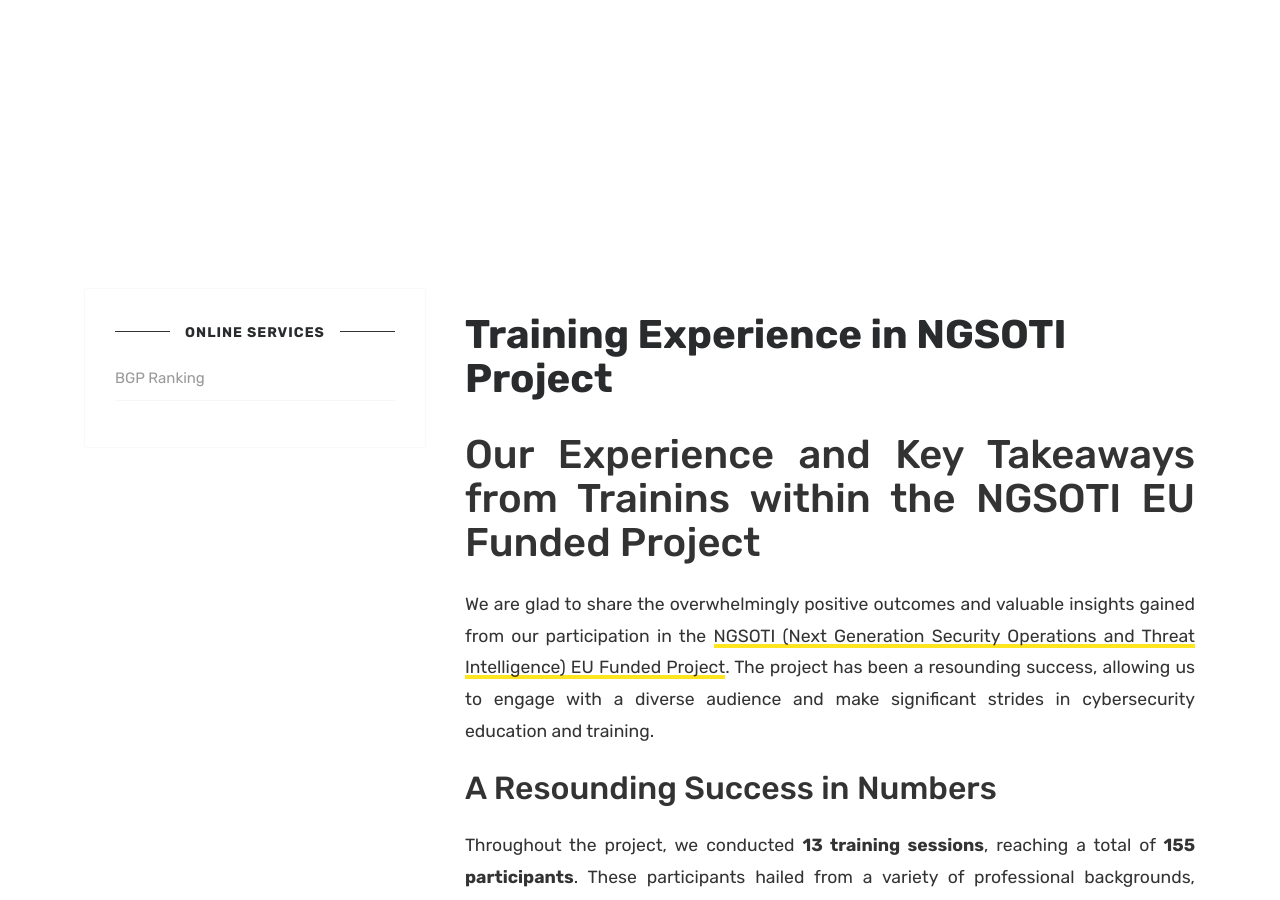
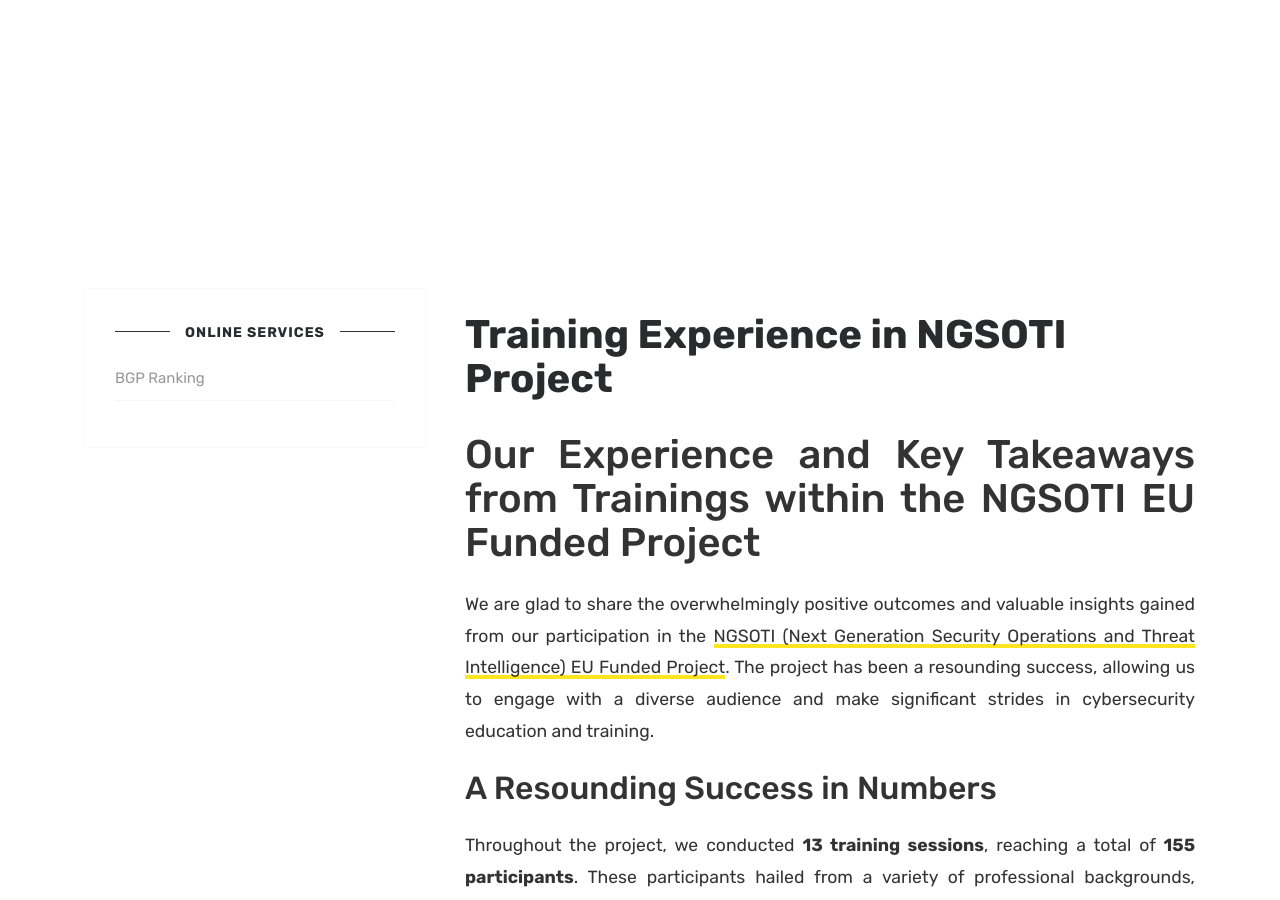
Before and after one commit to D4-project/d4-website, a Jekyll site: the page built from _posts/2025-06-19-Training-Experience-in-NGSOTI.md, in a window 1280 px wide and 900 px high. Built offline with Jekyll 4.4.1, drawn with Linux system fonts in a browser that asks for light colours.

Commit message:
chg: [blog] typo fixed

```diff
--- a/_posts/2025-06-19-Training-Experience-in-NGSOTI.md
+++ b/_posts/2025-06-19-Training-Experience-in-NGSOTI.md
@@ -5,7 +5,7 @@
 categories:
 ---
 
-# Our Experience and Key Takeaways from Trainins within the NGSOTI EU Funded Project
+# Our Experience and Key Takeaways from Trainings within the NGSOTI EU Funded Project
 
 We are glad to share the overwhelmingly positive outcomes and valuable insights gained from our participation in the [NGSOTI (Next Generation Security Operations and Threat Intelligence) EU Funded Project](https://github.com/ngsoti/). The project has been a resounding success, allowing us to engage with a diverse audience and make significant strides in cybersecurity education and training.
 
```
